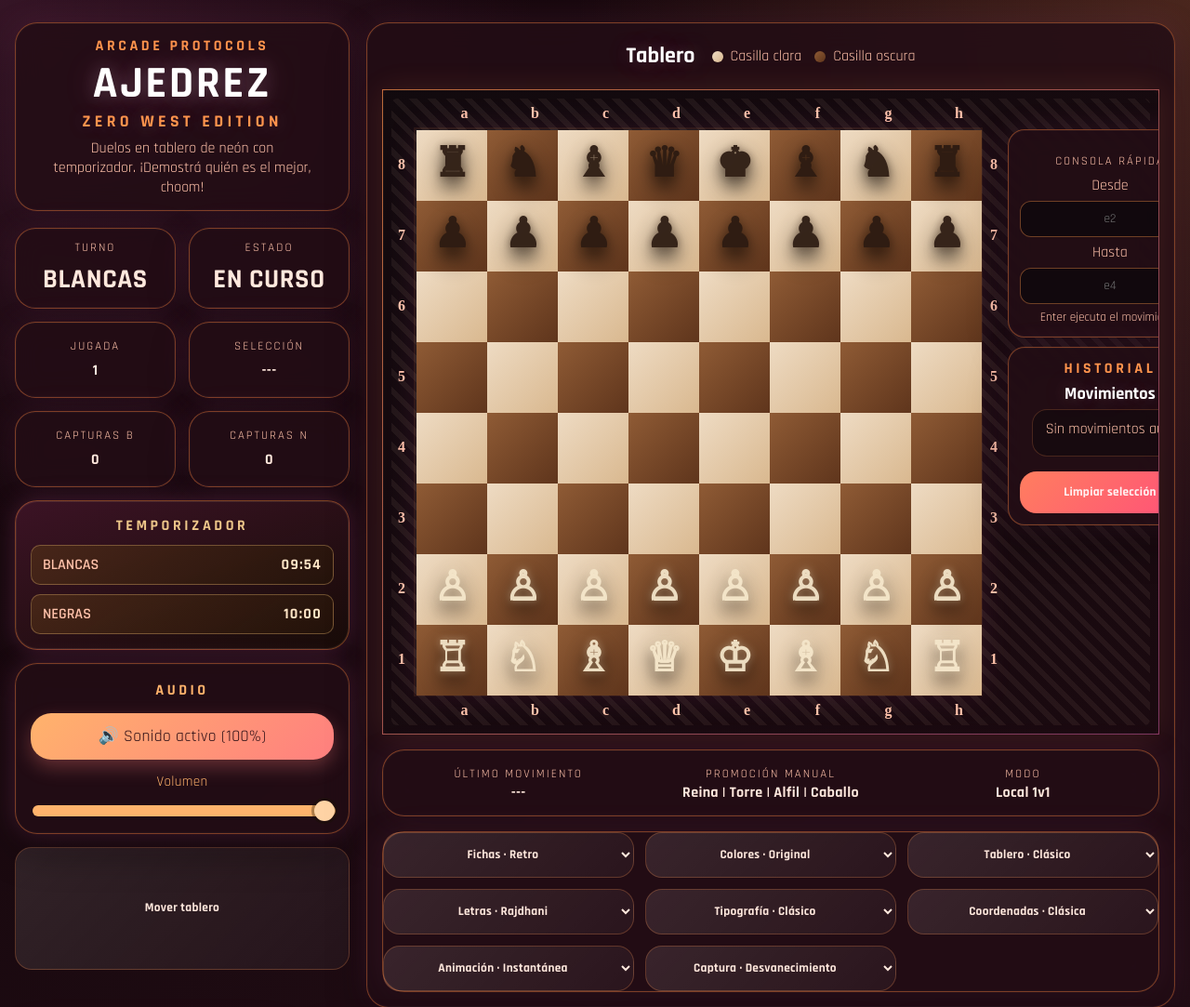
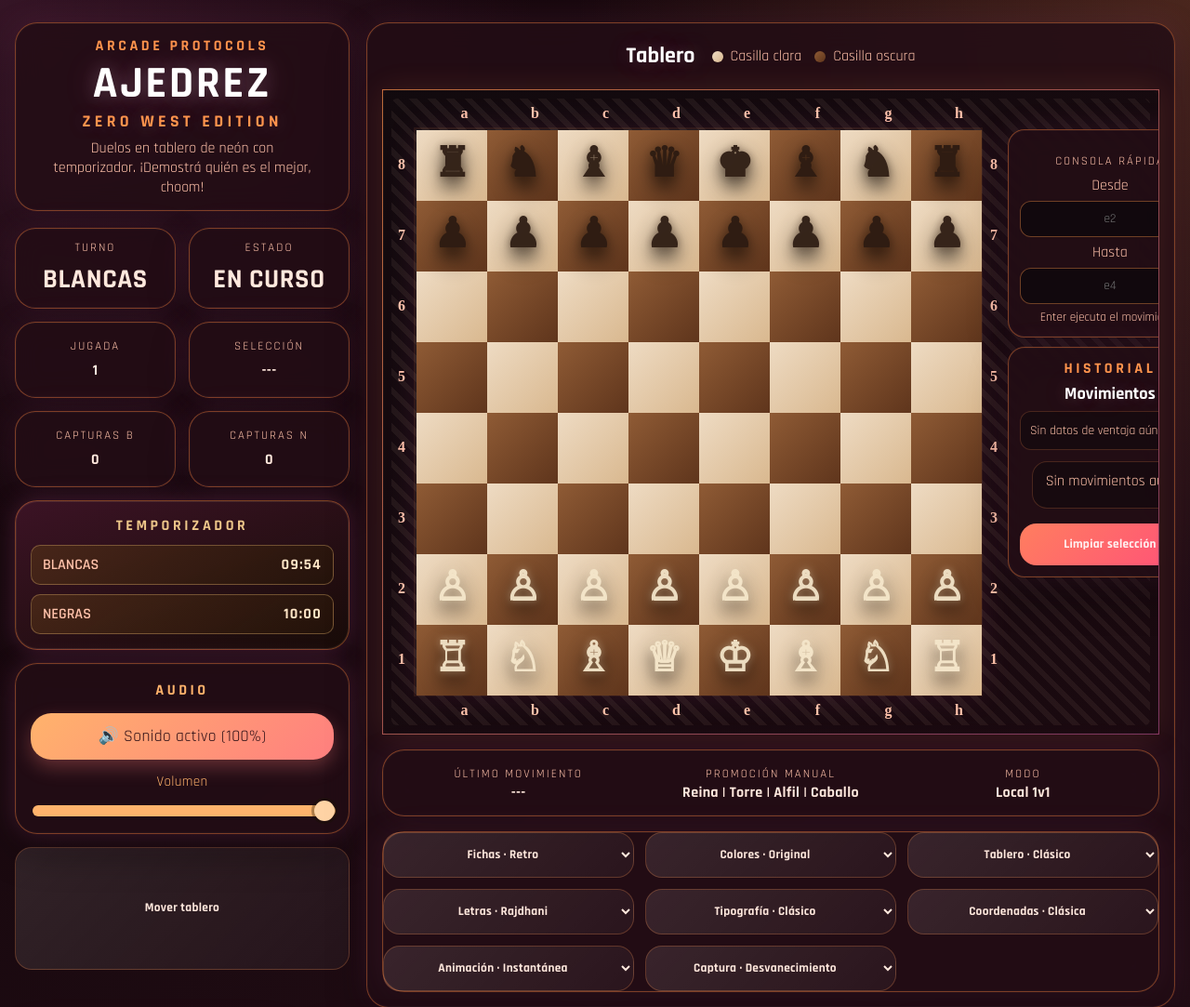
Before and after one commit to lu-developer476/Ajedrez, a Django app: page / in a window 1280 px wide. Shown: the top 1083 px of the page at 93% size. Run offline with Django 5.2, Linux system fonts and the light colour scheme; data that the repository does not hold is empty.

Commit message:
Add visual lead history to the UI (#25)

```diff
--- a/core/static/core/css/styles.css
+++ b/core/static/core/css/styles.css
@@ -898,8 +898,52 @@ body {
   max-height: 145px;
 }
 
+.advantage-history {
+  margin: 10px 0 12px;
+  padding: 8px 10px;
+  border-radius: 12px;
+  border: 1px solid rgba(255, 148, 77, 0.22);
+  background: rgba(13, 8, 12, 0.45);
+  display: flex;
+  flex-wrap: wrap;
+  align-items: center;
+  gap: 6px;
+  min-height: 42px;
+}
+
+.advantage-chip {
+  display: inline-flex;
+  align-items: center;
+  justify-content: center;
+  padding: 4px 8px;
+  border-radius: 999px;
+  font-family: var(--font-main);
+  font-size: 0.75rem;
+  letter-spacing: 0.03em;
+}
+
+.advantage-chip.white {
+  color: #1a0c13;
+  background: linear-gradient(135deg, #f7f4ef, #ffd8a5);
+}
+
+.advantage-chip.black {
+  color: #f5eff7;
+  background: linear-gradient(135deg, #52305f, #261328);
+}
+
+.advantage-divider {
+  color: var(--muted);
+}
+
+.advantage-empty {
+  color: var(--muted);
+  font-size: 0.85rem;
+}
+
 
 .timer-panel {
+
   grid-column: 1 / -1;
   padding: 16px;
   display: grid;
--- a/core/static/core/js/game.js
+++ b/core/static/core/js/game.js
@@ -15,6 +15,7 @@ const analysisBestEl = document.getElementById('analysis-best');
 const analysisInaccuracyEl = document.getElementById('analysis-inaccuracy');
 const analysisMistakeEl = document.getElementById('analysis-mistake');
 const analysisBlunderEl = document.getElementById('analysis-blunder');
+const advantageHistoryEl = document.getElementById('advantage-history');
 const modeSelectEl = document.getElementById('mode-select');
 const newGameBtn = document.getElementById('new-game-btn');
 const pauseGameBtn = document.getElementById('pause-game-btn');
@@ -175,6 +176,7 @@ function createState() {
     openingMoves: [],
     openingName: null,
     moveEvaluations: [],
+    advantageHistory: [],
     analysis: null,
     lastMoveQuality: null,
   };
@@ -500,6 +502,42 @@ async function configureVariations() {
 }
 
 
+function formatAdvantageScore(score) {
+  const normalized = Number.isFinite(score) ? score : 0;
+  const side = normalized >= 0 ? 'White' : 'Black';
+  return `${side} +${Math.abs(normalized).toFixed(1)}`;
+}
+
+function calculateMaterialBalance(board) {
+  let white = 0;
+  let black = 0;
+  for (const row of board) {
+    for (const piece of row) {
+      if (!piece) continue;
+      const value = pieceValue(piece);
+      if (piece[0] === 'w') white += value;
+      else black += value;
+    }
+  }
+  return (white - black) / 100;
+}
+
+function renderAdvantageHistory() {
+  if (!advantageHistoryEl) return;
+  const entries = (state.advantageHistory || []).slice(0, 20);
+  if (!entries.length) {
+    advantageHistoryEl.innerHTML = '<span class="advantage-empty">Sin datos de ventaja aún.</span>';
+    return;
+  }
+
+  advantageHistoryEl.innerHTML = entries
+    .map((score) => {
+      const sideClass = score >= 0 ? 'white' : 'black';
+      return `<span class="advantage-chip ${sideClass}">${formatAdvantageScore(score)}</span>`;
+    })
+    .join('<span class="advantage-divider" aria-hidden="true">|</span>');
+}
+
 function pieceValue(piece) {
   if (!piece) return 0;
   const values = { p: 100, n: 320, b: 330, r: 500, q: 900, k: 20000 };
@@ -694,6 +732,7 @@ function render() {
   blackCapturesEl.textContent = state.captured.b.length;
   lastMoveEl.textContent = state.lastMove || '---';
   moveHistoryEl.innerHTML = state.history.length ? state.history.map((m) => `<li>${m}</li>`).join('') : '<li>Sin movimientos aún.</li>';
+  renderAdvantageHistory();
   modeLabelEl.textContent = mode === 'ai' ? `Jugador vs IA · Nivel ${aiLevel}` : mode === 'online' ? `Online (${roomCode || 'sin sala'})` : 'Local 1v1';
   renderClocks();
   if (aiLevelEl) aiLevelEl.style.display = mode === 'ai' ? 'block' : 'none';
@@ -1033,6 +1072,8 @@ async function makeMove(fr, fc, tr, tc, promotionChoice = null) {
     state.moveEvaluations.unshift(quality);
     state.lastMoveQuality = quality.grade;
   }
+  const advantageScore = calculateMaterialBalance(state.board);
+  state.advantageHistory.unshift(advantageScore);
   state.openingMoves.push(openingMove);
   state.openingName = detectOpening(state.openingMoves);
   const moveText = target
--- a/core/templates/core/index.html
+++ b/core/templates/core/index.html
@@ -65,6 +65,7 @@
             </div>
             <div class="leaderboard panel-inline leaderboard-compact">
               <div class="leaderboard-header"><p class="eyebrow">HISTORIAL</p><h2>Movimientos</h2></div>
+              <div id="advantage-history" class="advantage-history" aria-label="Historial visual de ventaja"></div>
               <ol id="move-history" class="move-history"></ol>
               <button id="reset-view-btn" class="btn danger" type="button">Limpiar selección</button>
             </div>
```
